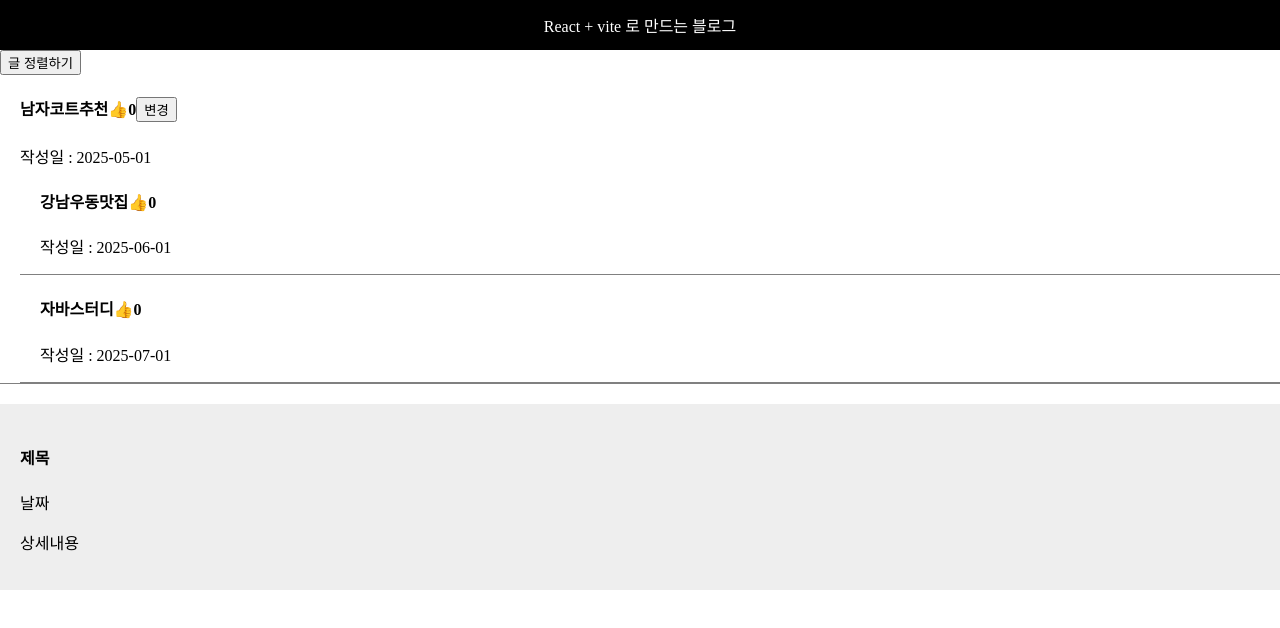
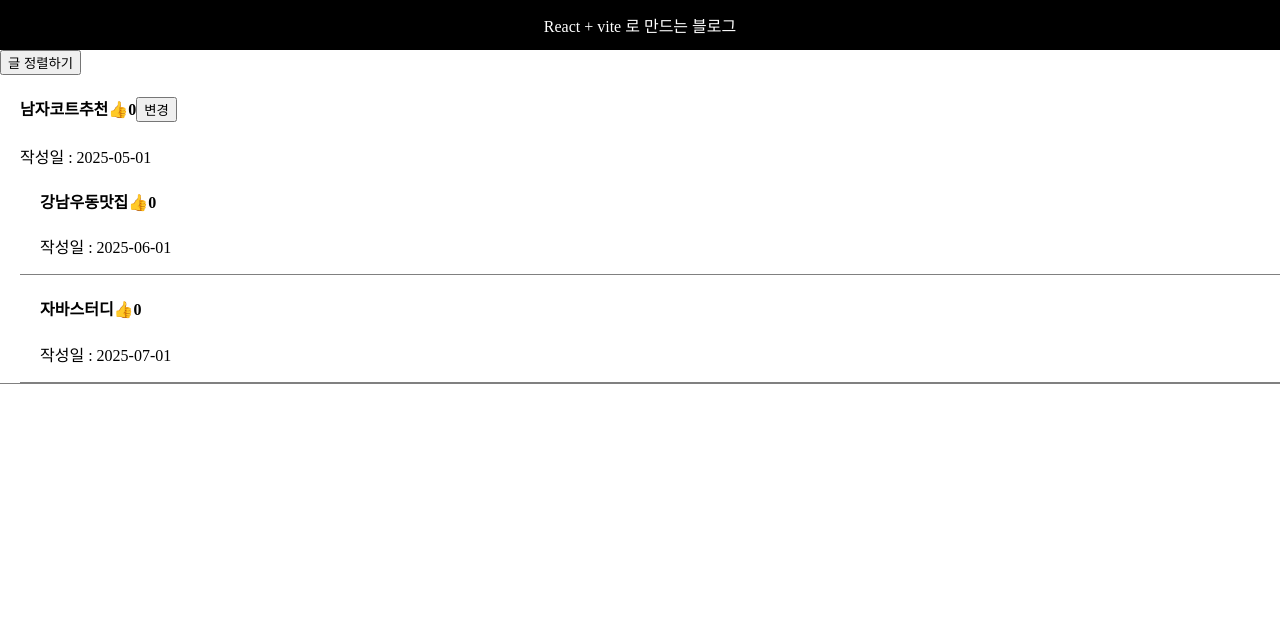
Before and after one commit to MINSsss96/my-Blog, a React (Vite) app: page / in a window 1280 px wide. Shown: the top 628 px of the page. Built offline with nearby package versions, Linux system fonts and the light colour scheme.

Commit message:
modal 처리 기능

```diff
--- a/src/App.jsx
+++ b/src/App.jsx
@@ -34,7 +34,7 @@ function App() {
   }
 
   // 모달페이지가 보이게/ 안보이게 작업하기 위한 스테이트
-  const [modal, setModal] = useState(true)
+  const [modal, setModal] = useState(false)
 
   return (
     <div className='App'>
@@ -52,11 +52,16 @@ function App() {
 
       <div className='list'>
         <div>
-          <h4>{title[0]}<span onClick={() => {
+          <h4 onClick={()=>{
+            setModal(true)
+          }}>{title[0]}
+            <span onClick={() => {
             const newLikes = [...like]
             newLikes[0]++
             setLike(newLikes)
-          }}>👍</span>{like[0]}
+          }}>👍
+          </span>{like[0]}
+
             {/* 변경 단추를 클릭하면 '남자코트 추천 -> 여자코트 추천'으로 변경 */}
             <button onClick={changeTitle}>변경</button>
           </h4>
```
